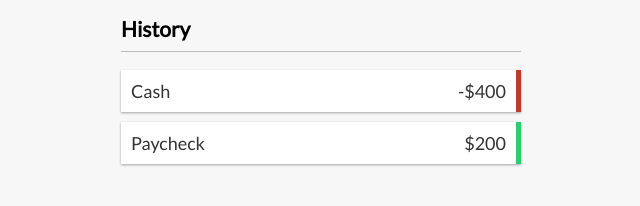
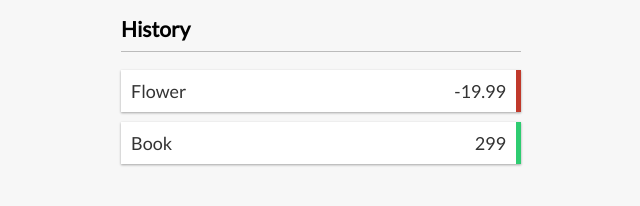
Before and after one commit to hamid-bhz/vuejs-expense-tracker, a Vue app: page / in a window 1280 px wide. Shown: the part 291-497 px from the top of the page, without its empty margins (319-959 px from the left). Built offline with nearby package versions, Linux system fonts and the light colour scheme.

Commit message:
feat: reactive transactions

```diff
--- a/src/App.vue
+++ b/src/App.vue
@@ -1,9 +1,18 @@
 <script setup lang="ts">
+import { ref } from 'vue'
+
+import type { Transactions } from './types'
+
+import TransactionList from './components/TransactionList.vue'
 import AddTransaction from './components/AddTransaction.vue'
+import IncomeExpenses from './components/IncomeExpenses.vue'
 import Balance from './components/Balance.vue'
 import Header from './components/Header.vue'
-import IncomeExpenses from './components/IncomeExpenses.vue'
-import TransactionList from './components/TransactionList.vue'
+
+const transactions = ref<Transactions>([
+  { id: 1, text: 'Flower', amount: -19.99 },
+  { id: 2, text: 'Book', amount: 299 }
+])
 </script>
 
 <template>
@@ -12,7 +21,7 @@ import TransactionList from './components/TransactionList.vue'
   <main class="container">
     <Balance />
     <IncomeExpenses />
-    <TransactionList />
+    <TransactionList :transactions="transactions" />
     <AddTransaction />
   </main>
 </template>
--- a/src/components/TransactionList.vue
+++ b/src/components/TransactionList.vue
@@ -1,7 +1,22 @@
+<script setup lang="ts">
+import type { Transactions } from '@/types'
+
+defineProps<{
+  transactions: Transactions
+}>()
+</script>
+
 <template>
   <h3>History</h3>
   <ul id="list" class="list">
-    <li class="minus">Cash <span>-$400</span><button class="delete-btn">x</button></li>
-    <li class="plus">Paycheck <span>$200</span><button class="delete-btn">x</button></li>
+    <li
+      v-for="transaction in transactions"
+      :key="transaction.id"
+      :class="transaction.amount > 0 ? 'plus' : 'minus'"
+    >
+      {{ transaction.text }}
+      <span>{{ transaction.amount }}</span
+      ><button class="delete-btn">x</button>
+    </li>
   </ul>
 </template>
--- /dev/null
+++ b/src/types/index.ts
@@ -0,0 +1,7 @@
+export type Transaction = {
+  id: number
+  text: string
+  amount: number
+}
+
+export type Transactions = Transaction[]
```
